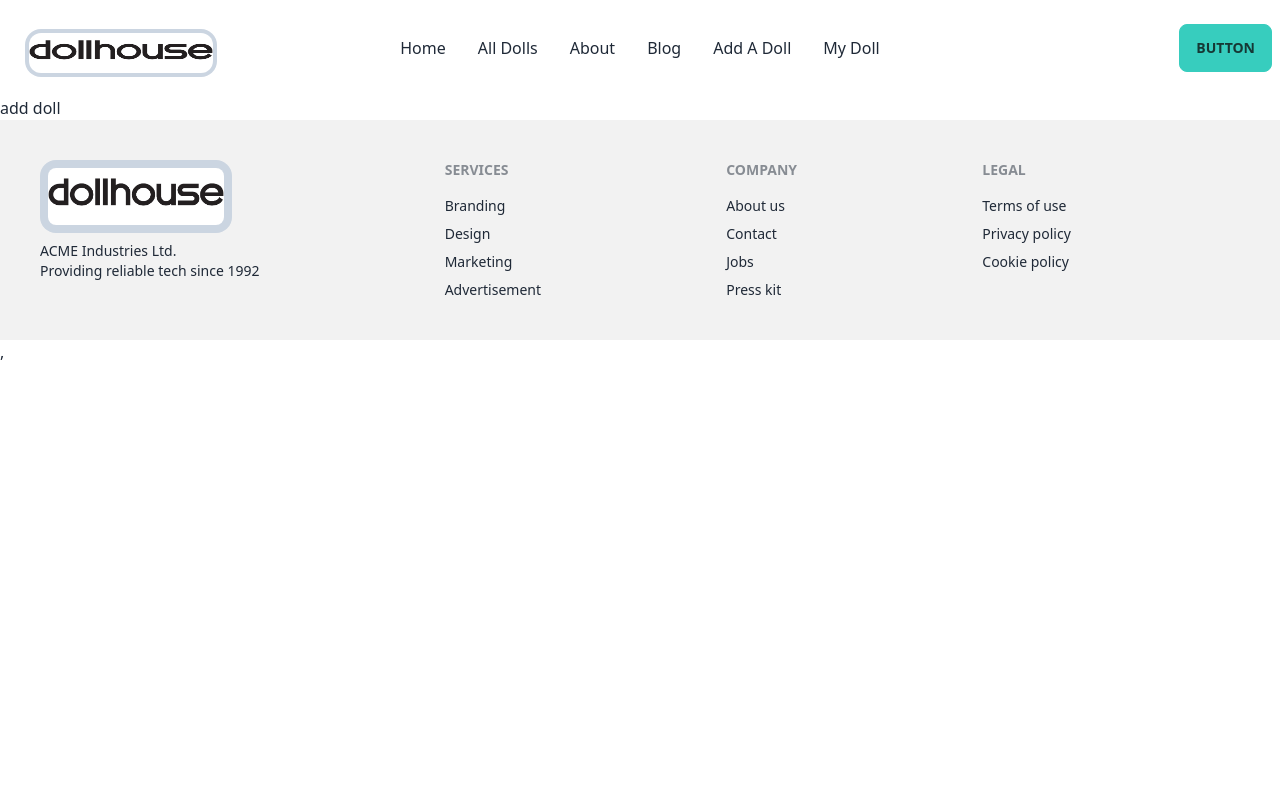
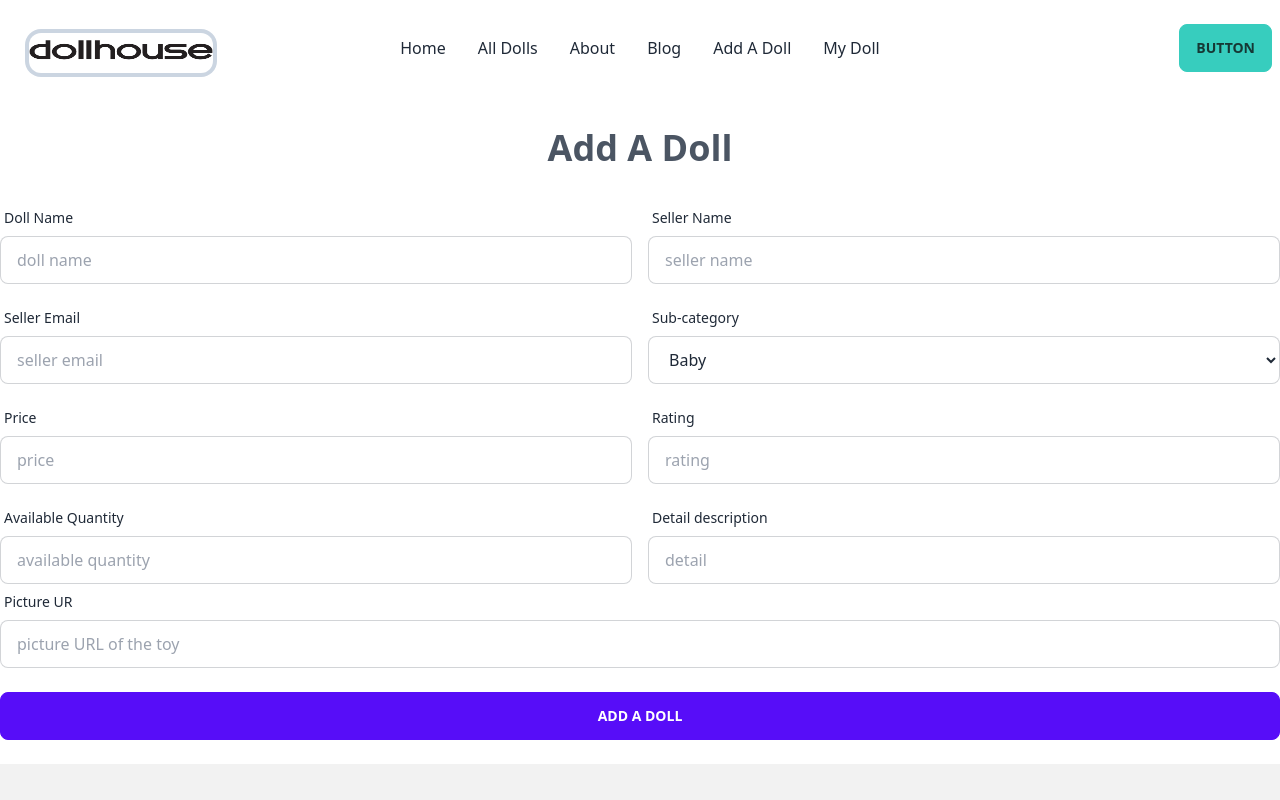
Before and after one commit to ataur28/drawing-school-client, a React (Vite) app: page /addDoll in a window 1280 px wide. Shown: the top 800 px of the page. Built offline with nearby package versions, Linux system fonts and the light colour scheme; no server answers.

Commit message:
added add a doll from

```diff
--- a/src/pages/AddDoll/AddDoll.jsx
+++ b/src/pages/AddDoll/AddDoll.jsx
@@ -2,9 +2,79 @@
 
 const AddDoll = () => {
     return (
+
         <div>
-            <h2>add doll</h2>
+            <h2 className="text-4xl font-bold pt-8 pb-8 text-center text-gray-600">Add A Doll</h2>
+            <form >
+                <div className="grid grid-cols-1 md:grid-cols-2 gap-4">
+                    <div className="form-control">
+                        <label className="label">
+                            <span className="label-text">Doll Name</span>
+                        </label>
+                        <input type="text" name="toyName" placeholder="doll name" className="input input-bordered" />
+                    </div>
+                    <div className="form-control">
+                        <label className="label">
+                            <span className="label-text">Seller Name</span>
+                        </label>
+                        <input type="text" name="sellerName" placeholder="seller name" className="input input-bordered" />
+                    </div>
+                    <div className="form-control">
+                        <label className="label">
+                            <span className="label-text">Seller Email</span>
+                        </label>
+                        <input type="email" name="sellerEmail" placeholder="seller email" className="input input-bordered" />
+                    </div>
+                    <div className="form-control">
+                        <label className="label">
+                            <span className="label-text">Sub-category</span>
+                        </label>
+                        {/* <input type="text" name="category" placeholder="sub-category" className="input input-bordered" /> */}
+
+                        <select className="input input-bordered" name="category" id="cars">
+                            <option value="baby">Baby</option>
+                            <option value="barbie">Barbie</option>
+                            <option value="american">American</option>
+                        </select>
+                    </div>
+                    <div className="form-control">
+                        <label className="label">
+                            <span className="label-text">Price</span>
+                        </label>
+                        <input type="text" name="price" placeholder="price" className="input input-bordered" />
+                    </div>
+                    <div className="form-control">
+                        <label className="label">
+                            <span className="label-text">Rating</span>
+                        </label>
+                        <input type="text" name="rating" placeholder="rating" className="input input-bordered" />
+                    </div>
+                    <div className="form-control">
+                        <label className="label">
+                            <span className="label-text">Available Quantity</span>
+                        </label>
+                        <input type="text" name="quantity" placeholder="available quantity" className="input input-bordered" />
+                    </div>
+                    <div className="form-control">
+                        <label className="label">
+                            <span className="label-text">Detail description</span>
+                        </label>
+                        <input type="text" name="details" placeholder="detail " className="input input-bordered" />
+                    </div>
+                </div>
+                <div className="form-control">
+                    <label className="label">
+                        <span className="label-text">Picture UR</span>
+                    </label>
+                    <input type="text" name="picture" placeholder="picture URL of the toy" className="input input-bordered" />
+                </div>
+            </form>
+
+            <div className="form-control mt-6">
+                <button className="btn btn-primary mb-6" type="submit">Add A Doll</button>
+            </div>
         </div>
+
     );
 };
 
```
